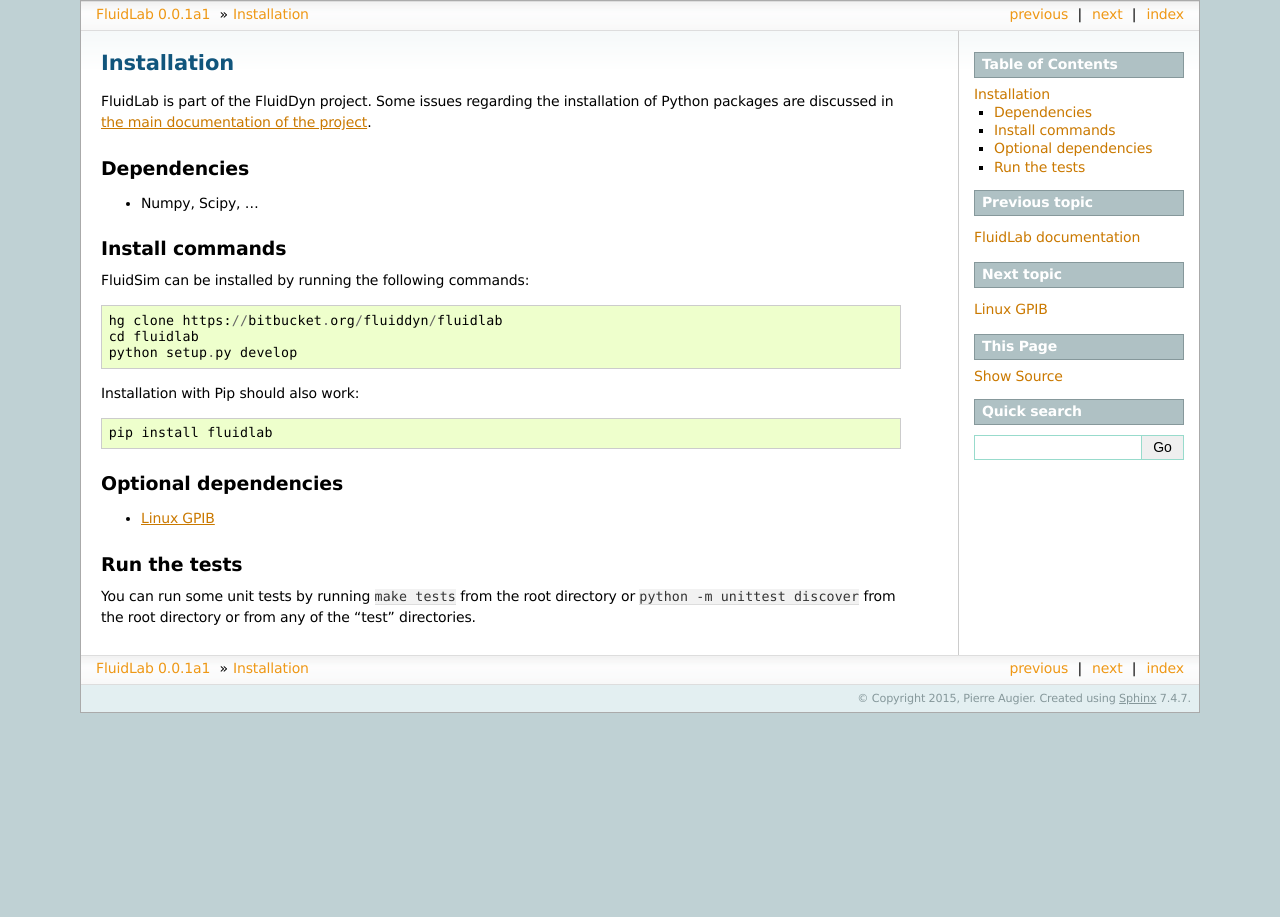
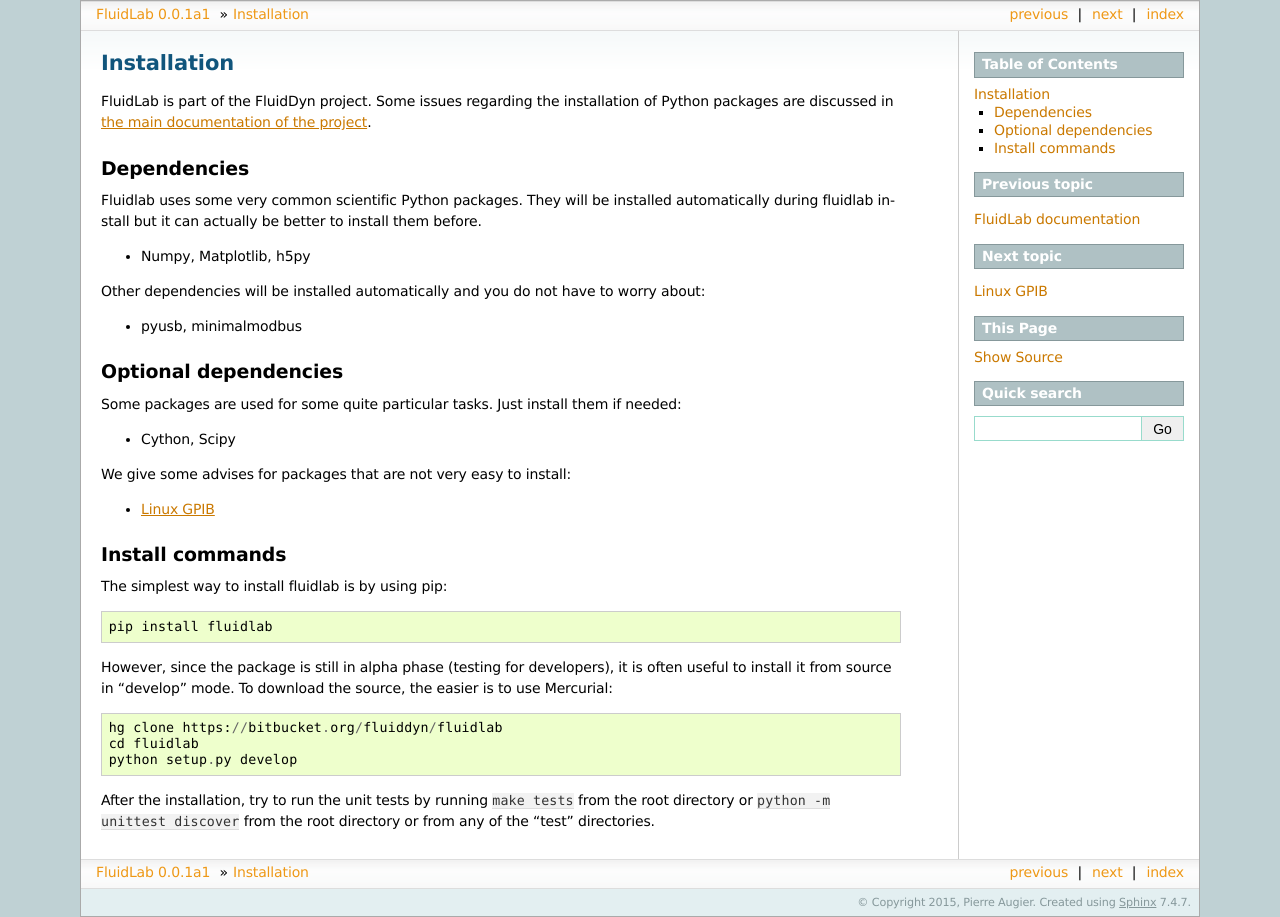
Before and after one commit to fluiddyn/fluidlab, a Sphinx documentation site: the page built from doc/install.rst, in a window 1280 px wide. Built offline with Sphinx 7.4.7, drawn with Linux system fonts in a browser that asks for light colours; pages that are not in the unit, such as notebooks, are missing from menus.

Commit message:
Cleanup + add an example on parallel tasks.

```diff
--- a/doc/examples.rst
+++ b/doc/examples.rst
@@ -7,3 +7,4 @@
    examples/loop_with_1instr
    examples/control_motor
    examples/session_instru
+   examples/parallel_tasks
--- a/doc/examples/loop_with_1instr.rst
+++ b/doc/examples/loop_with_1instr.rst
@@ -1,6 +1,9 @@
 Simple loop with one power supply
 =================================
 
-We show how we switch on an off lights powered by a power supply.
+We show how we switch on an off lights powered by a power supply. The
+driver for the device is defined in
+:mod:`fluidlab.instruments.powersupply.isotech_ips2303s`.
+
 
 .. literalinclude:: loop_power_supply.py
--- /dev/null
+++ b/doc/examples/parallel_tasks.py
@@ -0,0 +1,54 @@
+"""This example demonstrates how we can launch independent daemons to
+perform tasks in parallel.
+
+It produces the following output (all times are in seconds):
+
+Daemons launched!
+loop dt = 0.100, t = 0.00000
+loop dt = 0.025, t = 0.00000
+loop dt = 0.025, t = 0.02514
+loop dt = 0.025, t = 0.05015
+loop dt = 0.025, t = 0.07510
+loop dt = 0.100, t = 0.10018
+loop dt = 0.025, t = 0.10010
+loop dt = 0.025, t = 0.12509
+loop dt = 0.025, t = 0.15013
+loop dt = 0.025, t = 0.17510
+end of loop dt = 0.100, t = 0.20019
+end of loop dt = 0.025, t = 0.20009
+End of the script
+
+"""
+from time import sleep
+
+from fluidlab.exp import Timer
+
+# We can use processes or threads...
+from fluiddyn.util.daemons import DaemonProcess as Daemon
+# from fluiddyn.util.daemons import DaemonThread as Daemon
+
+
+def make_loop_function(dt, total_time):
+    def loop():
+        timer = Timer(dt)
+        t = 0
+        while t < total_time:
+            print('loop dt = {:5.3f}, t = {:7.5f}'.format(dt, t))
+            t = timer.wait_tick()
+        print('end of loop dt = {:5.3f}, t = {:7.5f}'.format(dt, t))
+    return loop
+
+
+total_time = 0.2
+
+daemons = []
+for dt in [0.1, 0.025]:
+    loop = make_loop_function(dt, total_time)
+    daemons.append(Daemon(loop))
+
+for daemon in daemons:
+    daemon.start()
+
+print('Daemons launched!')
+sleep(total_time + 0.02)
+print('End of the script')
--- /dev/null
+++ b/doc/examples/parallel_tasks.rst
@@ -0,0 +1,4 @@
+Parallel tasks
+==============
+
+.. literalinclude:: parallel_tasks.py
--- a/doc/install.rst
+++ b/doc/install.rst
@@ -9,25 +9,26 @@
 Dependencies
 ------------
 
-- Numpy, Scipy, ...
+Fluidlab uses some very common scientific Python packages. They will
+be installed automatically during fluidlab install but it can actually
+be better to install them before.
 
-Install commands
-----------------
+- Numpy, Matplotlib, h5py
 
-FluidSim can be installed by running the following commands::
+Other dependencies will be installed automatically and you do not have
+to worry about:
 
-  hg clone https://bitbucket.org/fluiddyn/fluidlab
-  cd fluidlab
-  python setup.py develop
-
-Installation with Pip should also work::
-
-  pip install fluidlab
-
+- pyusb, minimalmodbus
 
 Optional dependencies
 ---------------------
 
+Some packages are used for some quite particular tasks. Just install
+them if needed:
+
+- Cython, Scipy
+
+We give some advises for packages that are not very easy to install:
 
 .. toctree::
    :maxdepth: 2
@@ -35,9 +36,22 @@
    linuxgpib
 
 
-Run the tests
--------------
+Install commands
+----------------
 
-You can run some unit tests by running ``make tests`` from the root
-directory or ``python -m unittest discover`` from the root directory
-or from any of the "test" directories.
+The simplest way to install fluidlab is by using pip::
+
+  pip install fluidlab
+
+However, since the package is still in alpha phase (testing for
+developers), it is often useful to install it from source in "develop"
+mode. To download the source, the easier is to use Mercurial::
+
+  hg clone https://bitbucket.org/fluiddyn/fluidlab
+  cd fluidlab
+  python setup.py develop
+
+
+After the installation, try to run the unit tests by running ``make
+tests`` from the root directory or ``python -m unittest discover``
+from the root directory or from any of the "test" directories.
--- a/doc/linuxgpib.rst
+++ b/doc/linuxgpib.rst
@@ -1,4 +1,4 @@
 Linux GPIB
 ==========
 
-blablabla
+.. todo:: Help install Linux GPIB
--- a/setup.py
+++ b/setup.py
@@ -34,8 +34,8 @@
 long_description = ''.join(lines[8:])
 
 # Get the version from the relevant file
-d = {}
-execfile('fluidlab/_version.py', d)
+from runpy import run_path
+d = run_path('fluidlab/_version.py')
 __version__ = d['__version__']
 
 # Get the development status from the version string
@@ -66,6 +66,8 @@
 
 
 install_requires = ['fluiddyn >= 0.0.11a0', 'pyusb', 'minimalmodbus']
+# Even though we also use scipy, we don't require its installation
+# because it can be heavy to install.
 if has_cython:
     # Older versions of Cython cause setup.py to fail.
     # Rmq: Which version? The requirement >= 0.23 seems too strong.
```
Also changed, not shown: doc/ipynb/tuto_lab_user.ipynb, 2 other files.
